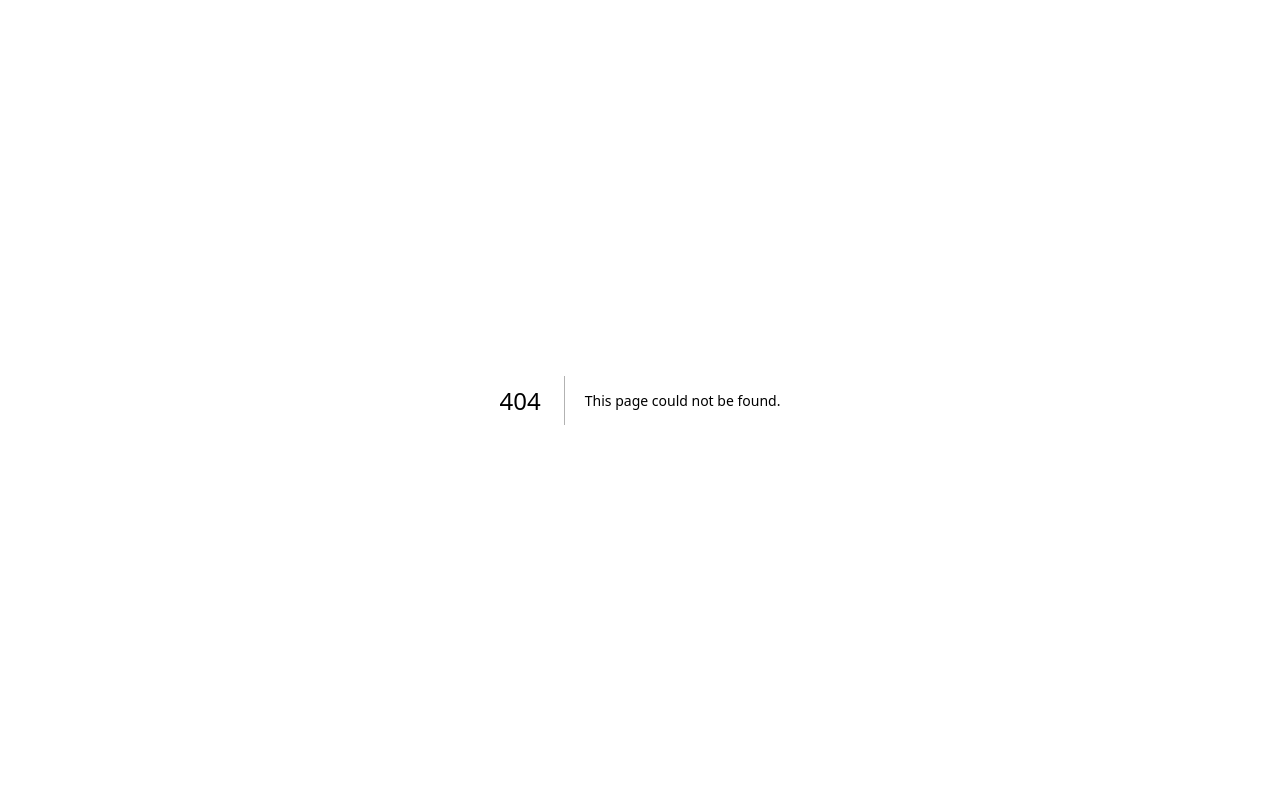
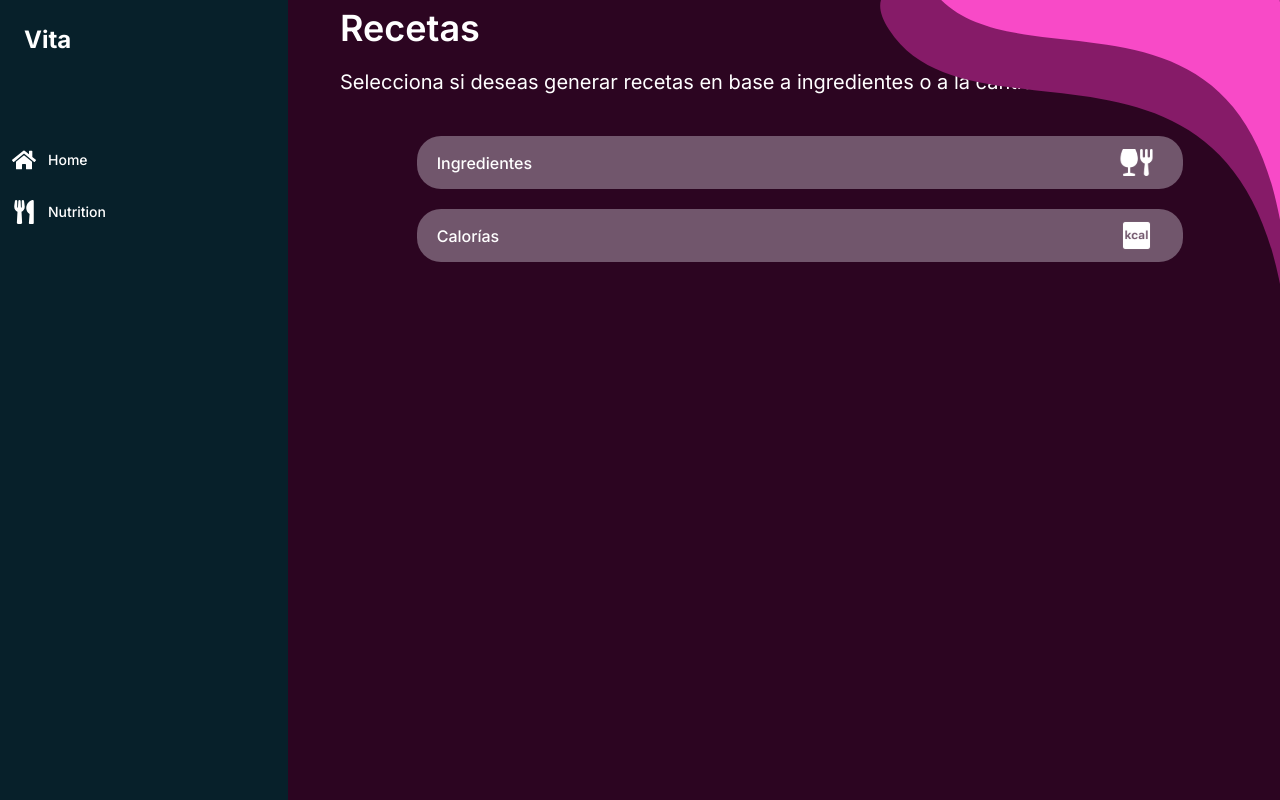
Before and after one commit to wizelineacademy/itesm-socioformador-feb-jun-2024-vita, a Next.js app in the folder vita/: page /nutrition/recipes in a window 1280 px wide. Before the commit this address had no page. Built offline with nearby package versions, Linux system fonts and the light colour scheme.

Commit message:
feat: Added recipe selection section

```diff
--- a/vita/app/(main)/nutrition/recipes/ingredients/page.tsx
+++ b/vita/app/(main)/nutrition/recipes/ingredients/page.tsx
@@ -1,21 +1,12 @@
 'use client'
 import { FieldValues, SubmitHandler, useForm } from "react-hook-form";
-import { zodResolver } from "@hookform/resolvers/zod";
-import Button from "@/components/Button";
-import Link from "next/link";
 import { useState } from "react";
 import axios from "axios";
-import { FcGoogle } from "react-icons/fc";
-import { FaFacebook } from 'react-icons/fa';
 import swal from 'sweetalert2';
 import { useRouter } from 'next/navigation';
-import { RegisterSchema } from "@/app/validations/RegisterSchema";
-import Information from "@/app/components/information/Information";
-import Input from "@/app/components/Inputs/Input";
-import { signIn } from "next-auth/react";
 import { cn } from "@/lib/utils";
-import { Search } from "lucide-react";
 import ListItem from "@/app/components/list/ListItem";
+import MainButton from "@/app/components/buttons/MainButton";
 
 
 const RecipesIngredients = () => {
@@ -104,7 +95,7 @@ const RecipesIngredients = () => {
                 onClick={() => {
                     setSelectedList(0);
                 }}
-                className={cn("px-7 py-3 rounded-3xl text-white font-semibold hover:bg-decoration-nutrition-colordark", {
+                className={cn("px-7 py-3 z-10 rounded-3xl text-white font-semibold hover:bg-decoration-nutrition-colordark", {
                     "bg-decoration-nutrition-colordark": selectedList === 0,
                     "bg-decoration-nutrition-colorlight": selectedList !== 0
                 })}
@@ -115,7 +106,7 @@ const RecipesIngredients = () => {
                 onClick={() => {
                     setSelectedList(1);
                 }}
-                className={cn("px-7 py-3 rounded-3xl text-white font-semibold hover:bg-decoration-nutrition-colordark", {
+                className={cn("px-7 py-3  z-10 rounded-3xl text-white font-semibold hover:bg-decoration-nutrition-colordark", {
                     "bg-decoration-nutrition-colordark": selectedList === 1,
                     "bg-decoration-nutrition-colorlight": selectedList !== 1
                 })}
@@ -153,9 +144,7 @@ const RecipesIngredients = () => {
             }
         </ul>
 
-        <button className="mt-8 w-4/5 px-5 py-3 rounded-2xl mx-auto flex justify-center text-white font-semibold bg-button-blue">
-            Continuar
-        </button>
+        <MainButton text={"Continuar"}/>
     </div>
   );
 };
--- /dev/null
+++ b/vita/app/(main)/nutrition/recipes/page.tsx
@@ -0,0 +1,43 @@
+'use client'
+import { useRouter } from 'next/navigation';
+import Image from 'next/image';
+
+
+const RecipeSelection = () => {
+
+    const router = useRouter();
+
+    const navigateToIngredients = () => {
+        router.push("/nutrition/recipes/ingredients")
+    }
+
+    const navigateToCalories = () => {
+        router.push("/nutrition/recipes/calories")
+    }
+
+
+    return (
+        <div className="ml-5 mr-5">
+            <h2 className={"mt-2 text-4xl text-white font-semibold"}>Recetas</h2>
+            <h3 className={"mt-5 text-xl text-white"}>Selecciona si deseas generar recetas en base a ingredientes o a la cantidad de calorías</h3>
+            <div className="mt-5 mb-10 flex flex-col justify-around">
+                <div
+                    onClick={navigateToIngredients}
+                    className="w-5/6 mt-5 px-5 py-2 mx-auto rounded-3xl flex justify-between items-center text-white font-medium bg-custom-lightpurple hover:cursor-pointer hover:bg-custom-extralightpurple"
+                >
+                    <p>Ingredientes</p>
+                    <Image src="/Food.svg" alt="Ingredientes" width={45} height={45} className='pr-2'/>
+                </div>
+                <div
+                    onClick={navigateToCalories}
+                    className="w-5/6 mt-5 px-5 py-2 mx-auto rounded-3xl flex justify-between items-center text-white font-medium bg-custom-lightpurple hover:cursor-pointer hover:bg-custom-extralightpurple"
+                >
+                    <p>Calorías</p>
+                    <Image src="/Calories.svg" alt="Calorías" width={45} height={45} className='pr-2'/>
+                </div>
+            </div>
+        </div>
+    );
+};
+
+export default RecipeSelection;
--- /dev/null
+++ b/vita/app/components/buttons/MainButton.tsx
@@ -0,0 +1,22 @@
+import React, { ButtonHTMLAttributes } from 'react';
+
+interface MainButtonProps {
+    text: string;
+    onClick: React.MouseEventHandler<HTMLButtonElement>
+}
+
+const MainButton: React.FC<MainButtonProps> = ({
+    text,
+    onClick
+ }) => {
+    return (
+        <button
+            className="mt-8 w-4/5 px-5 py-3 rounded-2xl mx-auto flex justify-center text-white font-semibold bg-button-blue"
+            onClick={onClick}
+        >
+            {text}
+        </button>
+    );
+};
+
+export default MainButton;
```
Also changed, not shown: vita/public/Calories.svg (added).
